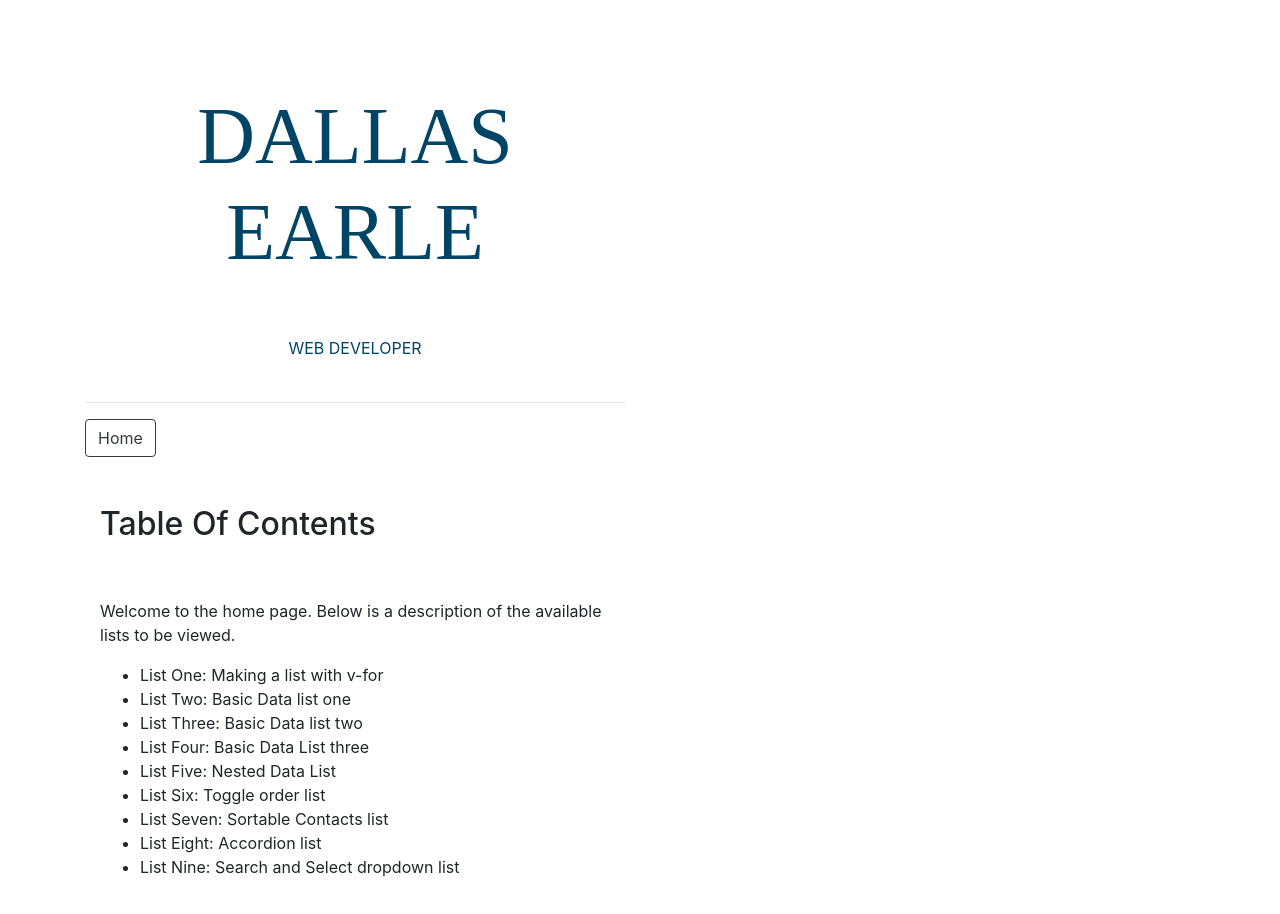
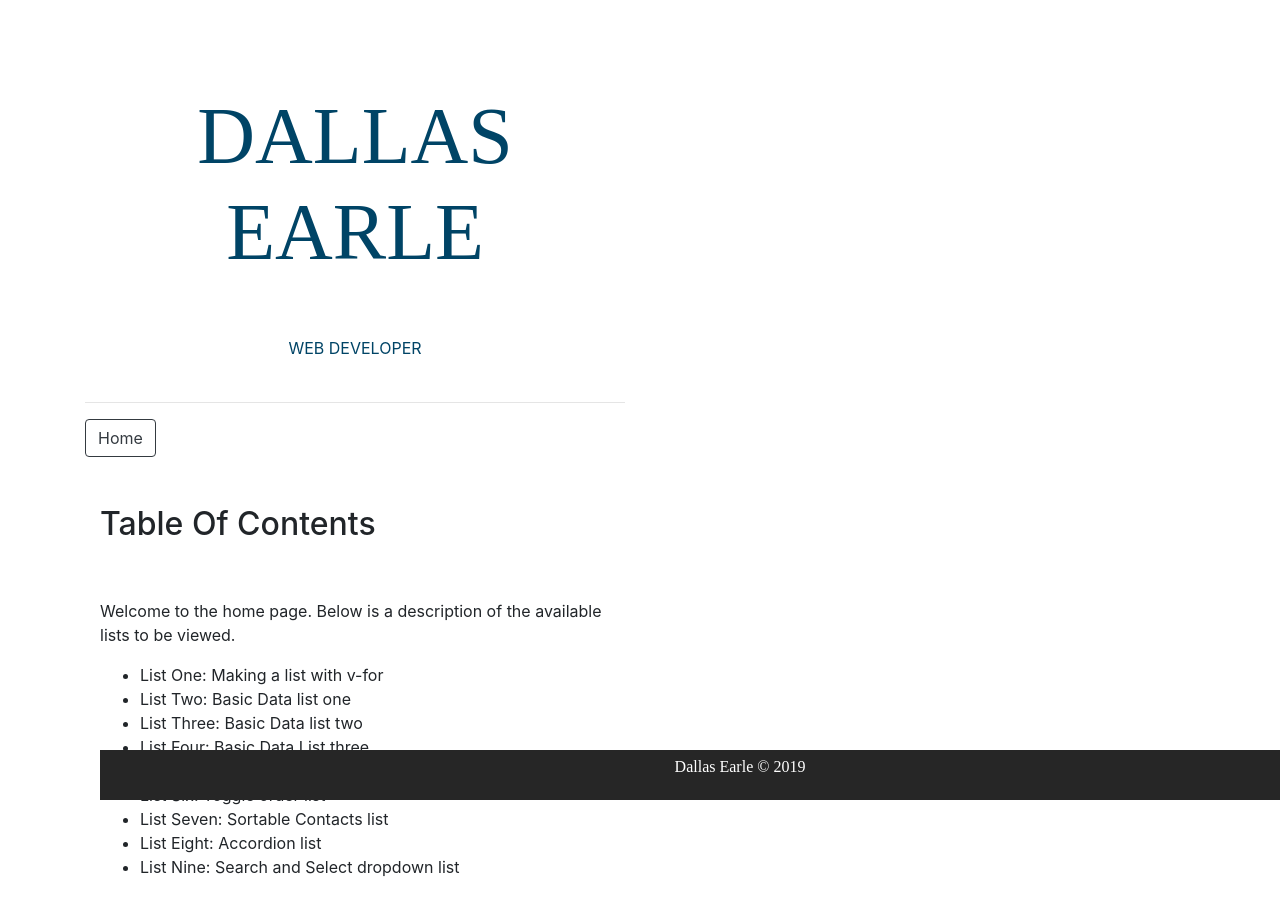
Before and after one commit to dstearle/my-portfolio, a Vue app: page / in a window 1280 px wide. Shown: the top 914 px of the page. Built offline with nearby package versions, Linux system fonts and the light colour scheme.

Commit message:
Began working on footer area

```diff
--- a/src/App.vue
+++ b/src/App.vue
@@ -14,6 +14,8 @@
 
                 <router-view></router-view>
 
+                <app-footer></app-footer>
+
             </div>
 
         </div>
@@ -26,14 +28,17 @@
 
     import Header from "./components/Header.vue";
     import PortfolioTitle from "./components/PortfolioTitle";
+    import Footer from "./components/Footer.vue";
 
     export default {
 
         components: {
 
-            appHeader:Header,
+            appHeader: Header,
 
-            appPortfolioTitle:PortfolioTitle,
+            appPortfolioTitle: PortfolioTitle,
+
+            appFooter: Footer,
 
         },
 
--- /dev/null
+++ b/src/components/Footer.vue
@@ -0,0 +1,24 @@
+<template>
+
+    <div class="container">
+
+        <div class="footer">
+
+              <footer>
+
+                  <p> Dallas Earle &copy; 2019</p>
+
+            </footer>
+
+        </div>
+
+    </div>
+
+</template>
+
+<style>
+
+    .footer {background-color: #262626; bottom: 0px; color: white; font-family: Yesteryear; padding: 5px 0px 5px 0px; position: fixed; text-align: center; width: 100%;}
+
+
+</style>
```
